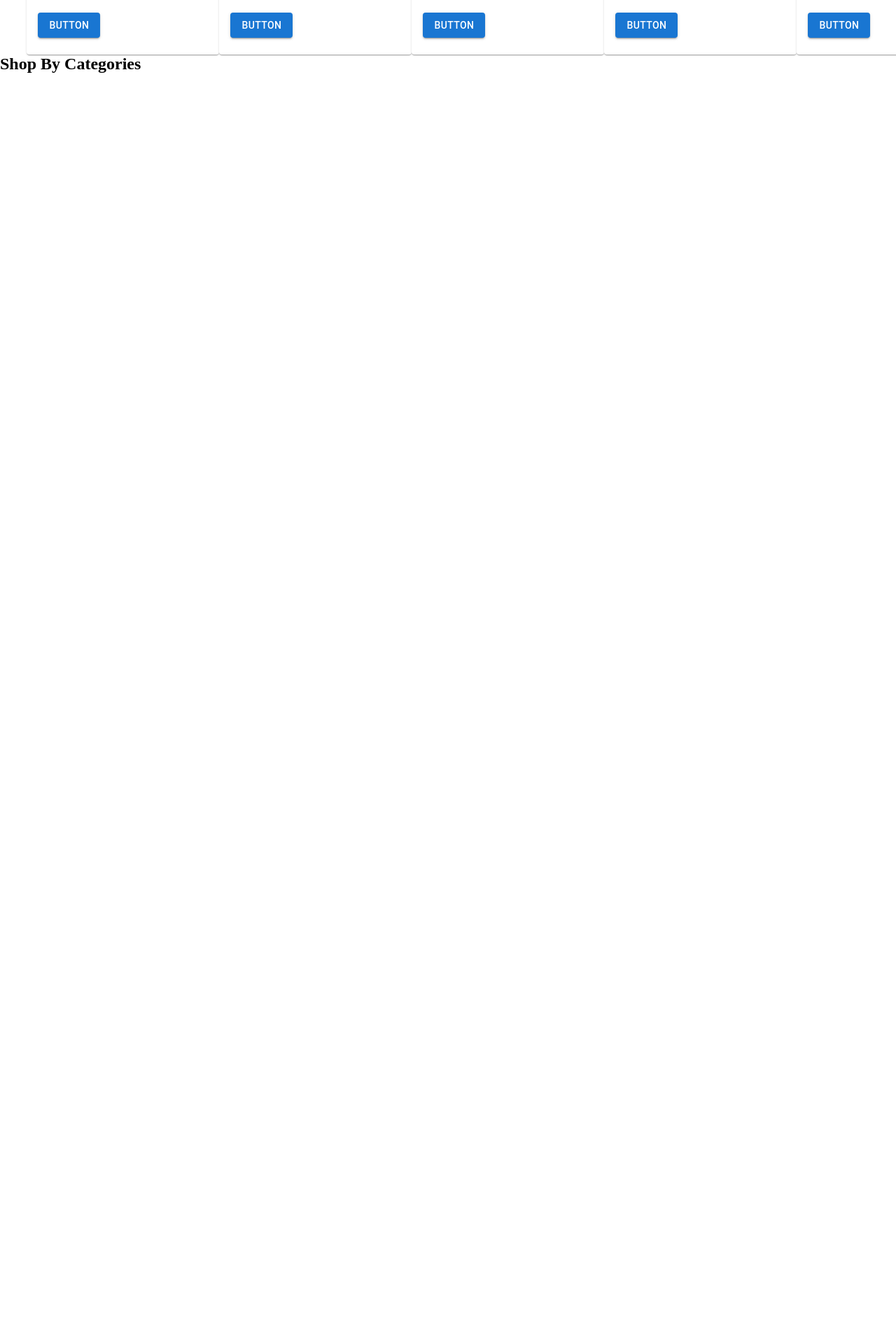
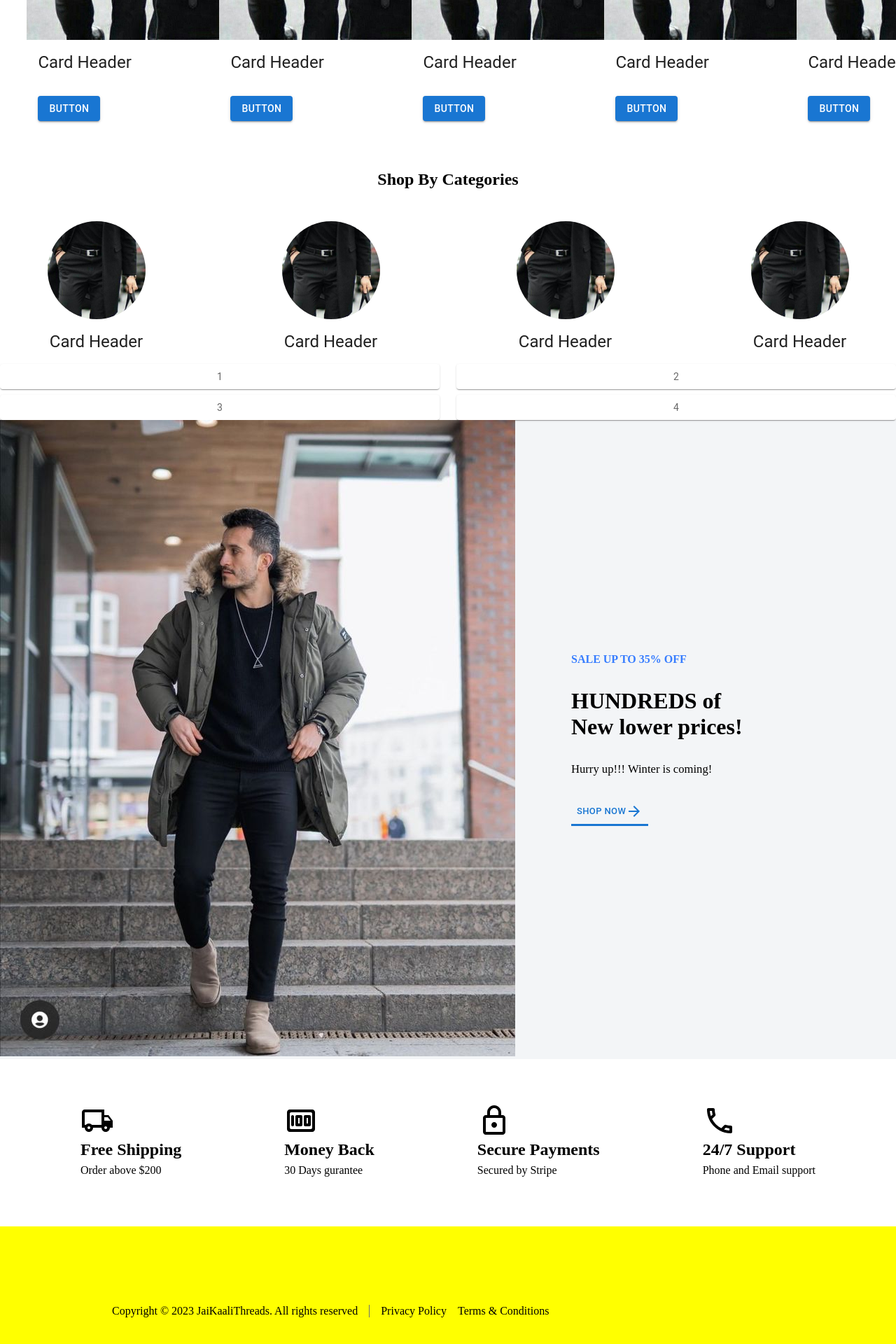
Before and after one commit to codinggita/jai_kaali_threads, a React (Vite) app in the folder client/: page /home in a window 1280 px wide. Shown: the part 1542-3462 px from the top of the page at 70% size. Before the commit the page ends 1647 px from the top, so only its background shows below. Built offline with nearby package versions, Linux system fonts and the light colour scheme.

Commit message:
Added few more elements to my homepage

```diff
--- /dev/null
+++ b/client/src/CategoriesCard.jsx
@@ -0,0 +1,21 @@
+import * as React from 'react';
+import Box from '@mui/material/Box';
+import Card from '@mui/material/Card';
+import CardHeader from '@mui/material/CardHeader';
+import Avatar from '@mui/material/Avatar';
+import CardImage from './assets/HugeDomains_com.jpeg'
+
+export default function BasicCard() {
+  return (
+    <Card sx={{ minWidth: 275, boxShadow: 'none' }}>
+        <Box sx={{ display: 'flex', justifyContent: 'center' }}>
+        <Avatar
+            alt="green iguana"
+            src={CardImage}
+            sx={{ width: 140, height: 140 }}
+        />
+        </Box>
+        <CardHeader title="Card Header" titleTypographyProps={{ align: 'center' }} />
+    </Card>
+  );
+}
--- a/client/src/Footer.jsx
+++ b/client/src/Footer.jsx
@@ -1,8 +1,26 @@
 import {Link} from 'react-router-dom';
 function Footer() {
   return (
-    <div>
-      <Link to={'footer'}>Footer</Link>
+    <div className='Footer'>
+      <div className="Footer-content">
+        <div className="Footer-content-frame">
+
+        </div>
+        <div className="Footer-content-bottombar">
+          <div className="Footer-content-bottombar-content">
+            <div className="Content">
+              <p>Copyright © 2023 JaiKaaliThreads. All rights reserved</p>
+              <span className="Content-frame">
+                <p>Privacy Policy</p>
+                <p>Terms & Conditions</p>
+              </span>
+            </div>
+            <div className="PaymentMethods">
+
+            </div>
+          </div>
+        </div>
+      </div>
     </div>
   )
 }
--- a/client/src/Home.jsx
+++ b/client/src/Home.jsx
@@ -1,9 +1,27 @@
 import React from 'react';
-import './css/Home.css';
 import HeroImage from './assets/hero_image.jpg';
 import Button from '@mui/material/Button';
 import HomeProductsCard from './HomeProductsCard';
-import './css/ProductCard.css';
+import CategoriesCard from './CategoriesCard'
+import Grid from '@mui/material/Unstable_Grid2';
+import { styled } from '@mui/material/styles';
+import Paper from '@mui/material/Paper';
+import ArrowForwardOutlinedIcon from '@mui/icons-material/ArrowForwardOutlined';
+import LocalShippingOutlinedIcon from '@mui/icons-material/LocalShippingOutlined';
+import MoneyRoundedIcon from '@mui/icons-material/MoneyRounded';
+import LockOutlinedIcon from '@mui/icons-material/LockOutlined';
+import CallOutlinedIcon from '@mui/icons-material/CallOutlined';
+import './css/Home.css';
+import './css/CategoryProductCard.css';
+import BannerImage from './assets/Banner-image.jpeg'
+
+const Item = styled(Paper)(({ theme }) => ({
+  backgroundColor: theme.palette.mode === 'dark' ? '#1A2027' : '#fff',
+  ...theme.typography.body2,
+  padding: theme.spacing(1),
+  textAlign: 'center',
+  color: theme.palette.text.secondary,
+}));
 
 function Home() {
   return (
@@ -51,10 +69,72 @@ function Home() {
         <h2>Shop By Categories</h2>
       </div>
       <div className="Categories-names">
-        <div className="Category"></div>
-        <div className="Category"></div>
-        <div className="Category"></div>
-        <div className="Category"></div>
+        <div className="Category"><CategoriesCard/></div>
+        <div className="Category"><CategoriesCard/></div>
+        <div className="Category"><CategoriesCard/></div>
+        <div className="Category"><CategoriesCard/></div>
+      </div>
+    </div>
+    <div className="Grid-Container">
+      <Grid container rowSpacing={1} columnSpacing={{ xs: 1, sm: 2, md: 3 }}>
+        <Grid xs={6}>
+          <Item>1</Item>
+        </Grid>
+        <Grid xs={6}>
+          <Item>2</Item>
+        </Grid>
+        <Grid xs={6}>
+          <Item>3</Item>
+        </Grid>
+        <Grid xs={6}>
+          <Item>4</Item>
+        </Grid>
+      </Grid>
+    </div>
+    <div className="Banner">
+      <div className='Banner-img'><img src={BannerImage} alt="" /></div>
+      <div className="Banner-Content">
+        <div className="Banner-title">
+          <h4 style={{ color: '#377DFF', fontWeight: 'bold' }}>SALE UP TO 35% OFF</h4>
+          <div className="Banner-title-header">
+            <h1>HUNDREDS of</h1>
+            <h1>New lower prices!</h1>
+          </div>
+          <p style={{ fontSize: '1.3vw' }}>Hurry up!!! Winter is coming!</p>
+        </div>
+        <div className="Banner-Button">
+          <Button>Shop Now<ArrowForwardOutlinedIcon/></Button>
+        </div>
+      </div>
+    </div>
+    <div className="Values">
+      <div className="Values-cards">
+        <div className="Values-cards-icon"><LocalShippingOutlinedIcon style={{ fontSize: 48 }} /></div>
+        <div className="Values-cards-text">
+          <h2>Free Shipping</h2>
+          <p>Order above $200</p>
+        </div>
+      </div>
+      <div className="Values-cards">
+        <div className="Values-cards-icon"><MoneyRoundedIcon style={{ fontSize: 48 }} /></div>
+        <div className="Values-cards-text">
+          <h2>Money Back</h2>
+          <p>30 Days gurantee</p>
+        </div>
+      </div>
+      <div className="Values-cards">
+        <div className="Values-cards-icon"><LockOutlinedIcon style={{ fontSize: 48 }} /></div>
+        <div className="Values-cards-text">
+          <h2>Secure Payments</h2>
+          <p>Secured by Stripe</p>
+        </div>
+      </div>
+      <div className="Values-cards">
+        <div className="Values-cards-icon"><CallOutlinedIcon style={{ fontSize: 48 }} /></div>
+        <div className="Values-cards-text">
+          <h2>24/7 Support</h2>
+          <p>Phone and Email support</p>
+        </div>
       </div>
     </div>
     </>
--- a/client/src/HomeProductsCard.jsx
+++ b/client/src/HomeProductsCard.jsx
@@ -4,16 +4,17 @@ import CardContent from '@mui/material/CardContent';
 import CardMedia from '@mui/material/CardMedia';
 import CardHeader from '@mui/material/CardHeader';
 import Button from '@mui/material/Button';
-import './css/ProductCard.css';
+import './css/CategoryProductCard.css';
 import CardImage from './assets/HugeDomains_com.jpeg'
 
 // rename the name
 export default function BasicCard() {
   return (
-    <Card sx={{ minWidth: 275 }}>
-      <CardMedia className='card-media'
+    <Card sx={{ minWidth: 275, boxShadow: 'none' }}>
+      <CardMedia
         component="img"
-        height="340"
+        sx={{ objectFit: 'cover' }}
+        height="459"
         image={CardImage}
       />
       <CardHeader title="Card Header" />
--- a/client/src/Navbar.jsx
+++ b/client/src/Navbar.jsx
@@ -14,9 +14,7 @@ import Button from '@mui/material/Button';
 import Tooltip from '@mui/material/Tooltip';
 import MenuItem from '@mui/material/MenuItem';
 import AdbIcon from '@mui/icons-material/Adb';
-import SearchIcon from '@mui/icons-material/Search';
 import ShoppingCartIcon from '@mui/icons-material/ShoppingCart';
-import InputBase from '@mui/material/InputBase';
 import LocalOfferOutlinedIcon from '@mui/icons-material/LocalOfferOutlined';
 import ArrowForwardOutlinedIcon from '@mui/icons-material/ArrowForwardOutlined';
 
--- /dev/null
+++ b/client/src/css/CategoryProductCard.css
@@ -0,0 +1,21 @@
+.Product-Carousel {
+    padding-left: 2.4rem;
+    padding-top: 2.88rem;
+}
+
+.Product-Carousel-product-cards {
+    display: flex;
+    padding-top: 2.88rem;
+}
+
+/* Categories */
+.Categories-title {
+    text-align: center;
+    padding-top: 2.88rem;
+}
+
+.Categories-names {
+    padding-top: 2.88rem;
+    display: flex;
+    justify-content: space-between;
+}
--- a/client/src/css/Home.css
+++ b/client/src/css/Home.css
@@ -6,7 +6,6 @@
 }
 
 .hero-image {
-    /* height: 100%; */
     width: 50%;
 }
 
@@ -56,3 +55,73 @@
     justify-content: space-evenly;
     padding-top: 16px;
 }
+
+/* Banner */
+.Banner {
+    display: flex;
+    background-color: #F3F5F7;
+}
+
+.Banner-Content {
+    display: flex;
+    justify-content: center;
+    flex-direction: column;
+    padding-left: 5rem;
+}
+
+.Banner-title-header {
+    padding: 32px 0px;
+}
+
+.Banner-Button button{
+    font-size: small;
+    text-align: center;
+    border-bottom: solid;
+    border-radius: 0;
+    margin-top: 2rem;
+}
+
+/* Values */
+.Values {
+    display: flex;
+    align-items: center;
+    justify-content: space-evenly;
+}
+
+.Values-cards {
+    margin: 16px 0px;
+    padding: 48px 32px;
+}
+
+.Values-cards-text p{
+    line-height: 2rem;
+}
+
+/* Footer */
+.Footer {
+    background-color: yellow;
+}
+
+.Footer-content {
+    padding: 80px 160px;
+}
+
+.Footer-content-bottombar-content {
+    padding: 32px 0px;
+}
+
+.Content {
+    display: flex;
+
+}
+
+.Content-frame {
+    display: flex;
+    justify-content: space-between;
+    margin-left: 16px;
+    border-left: 1px solid #6C7275;
+}
+
+.Content-frame p {
+    margin-left: 16px;
+}
--- a/client/src/css/ProductCard.css
+++ /dev/null
@@ -1,13 +0,0 @@
-.Product-Carousel {
-    padding-left: 2.4rem;
-    padding-top: 2.88rem;
-}
-
-.Product-Carousel-product-cards {
-    display: flex;
-    padding-top: 2.88rem;
-}
-
-.card-media {
-    background-size: cover;
-}
--- a/client/src/main.jsx
+++ b/client/src/main.jsx
@@ -19,8 +19,8 @@ ReactDOM.createRoot(document.getElementById('root')).render(
         <Route path="/shop" element={<Shop/>} />
         <Route path='/product' element={<Product/>} />
         <Route path='/contact_us' element={<ContactUs/>} />
-        <Route path="/*" element={<Footer/>} />
       </Routes>
+    <Footer/>
     </BrowserRouter>
   </>
 )
```
Also changed, not shown: client/src/assets/Banner-image.jpeg (added).
